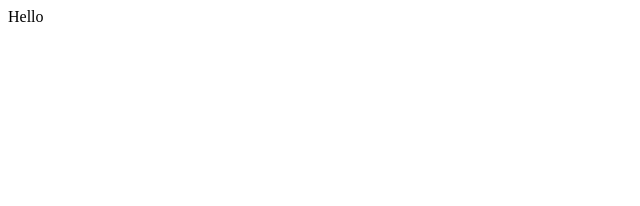
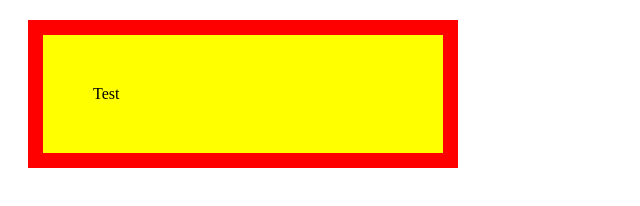
Before and after one commit to DaGrandOwl/Owl, a plain HTML site: page index.html in a window 1280 px wide. Shown: the whole page, without its empty margins (0-640 px from the left). Drawn offline with Linux system fonts and the light colour scheme.

Commit message:
Update index.html

```diff
--- a/index.html
+++ b/index.html
@@ -1,7 +1,20 @@
 <html>
-  <body>
-    <p>
-      Hello
-    </p>
-  </body>
+	<head>
+		<style>
+			div {
+				background-color: yellow;
+				width: 300px;
+				border: 15px solid red;
+				padding: 50px;
+				margin: 20px;
+			}
+		</style>
+	</head>
+	<body>
+		<p>
+			<div>
+				Test
+			</div>
+		</p>
+	</body>
 </html>
```
